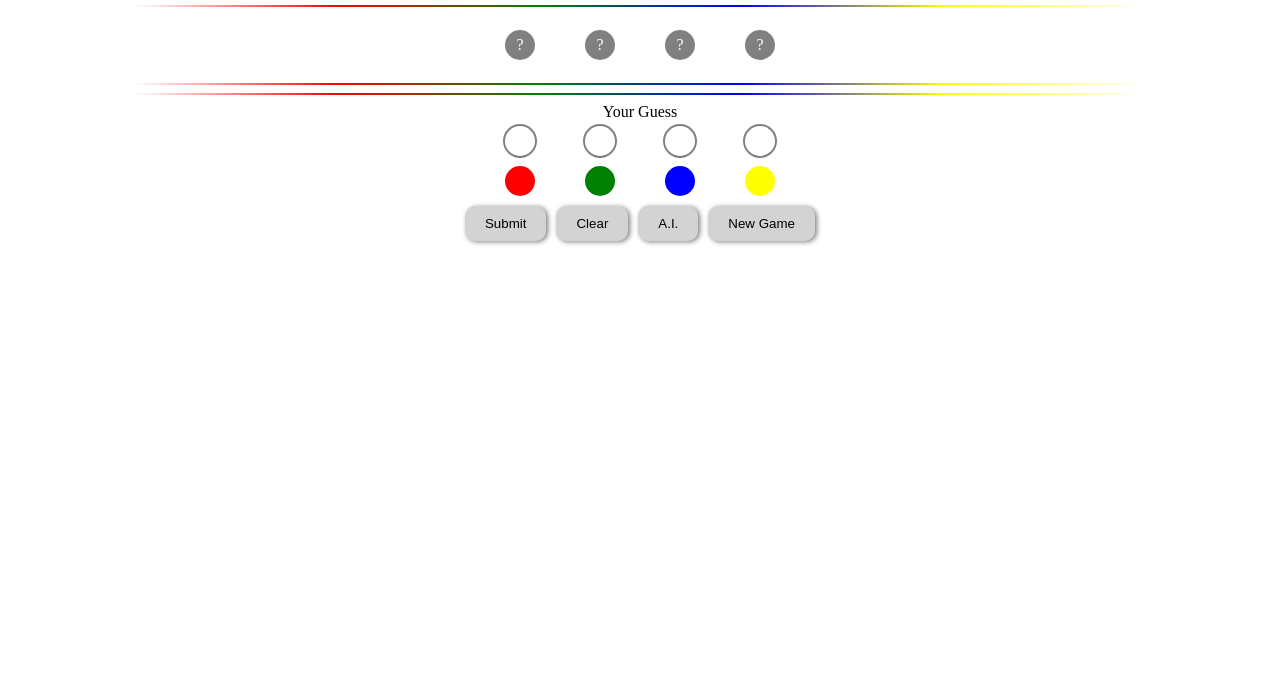
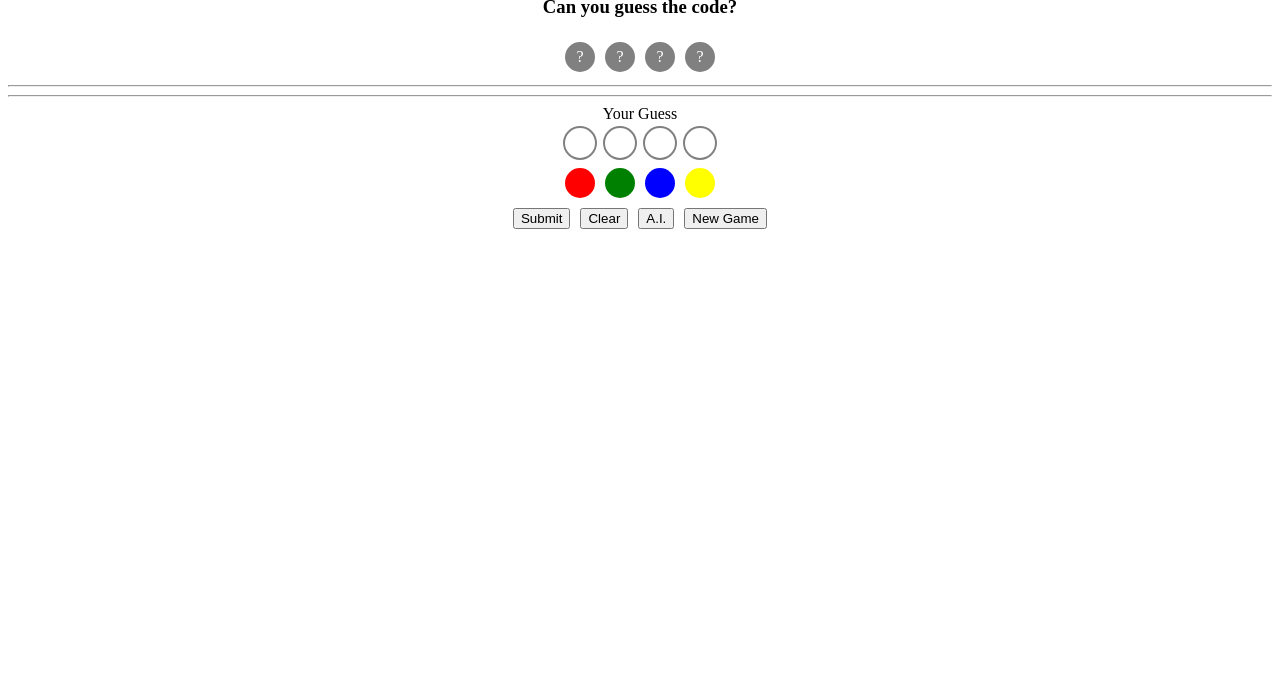
Before and after one commit to DerekParrySLC/codebreaker-complete, a plain HTML site: page index.html in a window 1280 px wide. Shown: the part 112-800 px from the top of the page. Drawn offline with Linux system fonts and the light colour scheme.

Commit message:
Add files via upload

```diff
--- a/index.html
+++ b/index.html
@@ -9,7 +9,6 @@
 	<body>
 		<h1>Codebreaker</h1>
 		<h3 id="banner">Can you guess the code?</h3>
-		<hr>
 		<div id="secret_code"></div>
 		<hr>
 
--- a/my-scripts.js
+++ b/my-scripts.js
@@ -1,5 +1,5 @@
 // Dot colors
-colors = ["red", "green", "blue", "yellow", ];
+colors = ["red", "green", "blue", "yellow",];
 
 // Number of dots in a code
 number = 4;
@@ -11,37 +11,33 @@ previous = document.getElementById("previous");
 guess = document.getElementById("guess");
 menu = document.getElementById("menu");
 
-// Important arrays
-secret = [];
-code = [];
-guess_dots = [];
-all_codes = [];
-remaining_codes = [];
-all_responses = [];
+secret = []; // The secret code
+code = []; // The guess being built
+guess_dots = []; // Dots that show the guess being built
+remaining_codes = []; // Codes that haven't been eliminated
 
-clear_tag = function(tag) { // Clears all children from an html tag
+clear_tag = function(tag) { // Clears all children from an HTML tag
 	while (tag.firstChild) {
 		tag.removeChild(tag.firstChild);
 	}
 }
 
 matches = function(a, b) { // Checks if two arrays match perfectly
-		// Checks to see if two arrays are equal
 		if (a.length !== b.length) {
 			return false;
 		}
 
 		// After this loop, equals is true if all elements of the array are equal
-		var equals = true;
+		let equals = true;
 		for (let i=0; i < a.length; i++) {
 			equals = equals && (a[i] == b[i]);
 		}
 		return equals;
 	}
 
-make_dot = function(color=colors[0], html_class="dot") { // Makes a dot
-	var dot = document.createElement("span");
-	dot.setAttribute("class", html_class);
+make_dot = function(color=colors[0], html_class="dot") { // Makes dot of given class
+	let dot = document.createElement("span");
+	dot.classList.add(html_class);
 	dot.style.backgroundColor = color;
 	return dot;
 }
@@ -54,7 +50,7 @@ clear = function() { // Clears the current guess
 
 	// Empty dots are added to guess_dots and the guess tag to be used later
 	for (let i=0; i < number; i++) {
-		var dot = make_dot("white", "empty");
+		let dot = make_dot("white", "empty");
 		guess_dots.push(dot);
 		guess.appendChild(dot);
 	}
@@ -73,12 +69,12 @@ respond = function(guess, hidden=null) { // Gives response to a guess based on t
 		hidden = secret;
 	}
 
-	var full_matches = 0;
-	var half_matches = 0;
+	let full_matches = 0;
+	let half_matches = 0;
 
 	// Anything that is not a full-match is saved to review for half-matches
-	var unmatched_guess = [];
-	var unmatched_hidden = [];
+	let unmatched_guess = [];
+	let unmatched_hidden = [];
 	for (let i=0; i < hidden.length; i++) {
 		if (hidden[i] == guess[i]) {
 			full_matches++;
@@ -101,7 +97,7 @@ respond = function(guess, hidden=null) { // Gives response to a guess based on t
 }
 
 eliminate = function(guess, response) { // Gives all codes eliminated by a response
-	var eliminated = [];
+	let eliminated = [];
 
 	// Response mismatch means a remaining code can't be the hidden one
 	for (let i=0; i < remaining_codes.length; i++) {
@@ -113,12 +109,12 @@ eliminate = function(guess, response) { // Gives all codes eliminated by a respo
 	return eliminated;
 }
 
-submit = function(code) { // Submits a guess code
-	var response = respond(code);
-	var eliminated = eliminate(code, response);
+function submit(code) { // Submits a guess code
+	let response = respond(code);
+	let eliminated = eliminate(code, response);
 
 	// Remaining possible secrets codes after this guess are determined
-	var remaining = [];
+	let remaining = [];
 	for (let i=0; i < remaining_codes.length; i++) {
 		if (!eliminated.includes(remaining_codes[i])) {
 			remaining.push(remaining_codes[i]);
@@ -127,17 +123,17 @@ submit = function(code) { // Submits a guess code
 	remaining_codes = remaining;
 
 	// The previous_guess and it's response is shown
-	var previous_guess = document.createElement("div");
+	let previous_guess = document.createElement("div");
 
 	// The guess is shown at the top
-	var guessed_code = document.createElement("div");
+	let guessed_code = document.createElement("div");
 	for (let i=0; i < code.length; i++) {
 		guessed_code.appendChild(make_dot(code[i]));
 	}
 	previous_guess.appendChild(guessed_code);
 
 	// The response to the guess is shown below
-	var guess_response = document.createElement("div");
+	let guess_response = document.createElement("div");
 	guess_response.setAttribute("class", "response");
 	guess_response.innerHTML += "<strong>" + response[0] + "</strong> right color/place | ";
 	guess_response.innerHTML += "<strong>" + response[1] + "</strong> right color, wrong place";
@@ -157,6 +153,9 @@ submit = function(code) { // Submits a guess code
 		banner.innerText = "Success!";
 
 	}
+
+	// The guess is cleared
+	clear();
 }
 
 make_all_codes = function make_all_codes(base=null) { // Provides all possible codes
@@ -166,7 +165,7 @@ make_all_codes = function make_all_codes(base=null) { // Provides all possible c
 			base.push([colors[i]]);
 		}
 	} else { // This is recursion in this function
-		var longer = [];
+		let longer = [];
 		for (let i=0; i < base.length; i++) { // For each base array
 			for (let j=0; j < colors.length; j++) { // Add another array with the next color at the end
 				longer.push(base[i].concat([colors[j]]));
@@ -185,7 +184,7 @@ make_all_codes = function make_all_codes(base=null) { // Provides all possible c
 
 make_all_responses = function make_all_responses() { // Provides all possible reponses
 	// Every combination of full and half matches smaller than number is produced
-	var responses = [];
+	let responses = [];
 	for (let i=0; i <= number; i++) {
 		for (let j=0; i + j <= number; j++) {
 			responses.push([i, j]);
@@ -195,28 +194,30 @@ make_all_responses = function make_all_responses() { // Provides all possible re
 }
 
 random = function() { // Provides a random code of colors
-	choose = function(choices) { // Picks a random element choices
+	choose = function(choices) { // Picks a random element from choices
 		return choices[Math.floor(Math.random() * choices.length)];
 	}
 
-	// A result filled with random elements from colors is returned
-	var result = [];
+	// An array of random colors is returned
+	let result = [];
 	while (result.length < number) {
-		result = result.concat(choose(colors));
+		result[result.length] = choose(colors);
 	}
 	return result;
 }
 
-ai = function() { // Artificial intelligence that plays the game
-	// Start with assuming the first in the list is best, but look for something better
-	var guess = remaining_codes[0];
-	var best = 1;
+ai = function() { // Game playing artificial intelligence
+	// The first remaining code will win or at least eliminate itself
+	let guess = remaining_codes[0];
+	let best = 1;
 
 	for (let i=0; i < all_codes.length; i++) { // Each potential code is checked
-		var eliminations = [];
+		let eliminations = [];
+
 		for (let j=0; j < all_responses.length; j++) { // against each potential response
 			eliminations.push(eliminate(all_codes[i], all_responses[j]).length);
 		}
+
 		if (Math.min(...eliminations) > best) { // and the code with the best minimum is found
 			guess = all_codes[i];
 			best = Math.min(...eliminations);
@@ -245,7 +246,7 @@ reset = function reset() {
 
 	// Dummy question marks are put in place of the secret code
 	for (let i=0; i < number; i++) {
-		var dot = make_dot("gray", "dots");
+		let dot = make_dot("gray", "dots");
 		dot.appendChild(document.createTextNode("?"));
 		secret_code.appendChild(dot);
 	}
@@ -254,38 +255,32 @@ reset = function reset() {
 	clear();
 
 	// The colored circles to click when making a guess are added
-	var click_dots = document.createElement("div");
-	for (let i=0; i < number; i++) {
-		var dot = make_dot(colors[i]);
-		dot.addEventListener("click", function () {
-			add_to_guess(colors[i]);
-		})
+	let click_dots = document.createElement("div");
+	for (let i=0; i < colors.length; i++) {
+		let dot = make_dot(colors[i]);
+		dot.onclick = function () {add_to_guess(colors[i]);};
 		click_dots.appendChild(dot);
 	}
 	menu.appendChild(click_dots);
 
 	// Buttons are created
-	var submit_button = document.createElement("button");
-	submit_button.addEventListener("click", function () {
-		// Submits the current guess
-		submit(code);
-		clear();
-	});
+	let submit_button = document.createElement("button");
+	submit_button.onclick = function () {submit(code);};
 	submit_button.appendChild(document.createTextNode("Submit"));
 	menu.appendChild(submit_button);
 
-	var clear_button = document.createElement("button");
-	clear_button.addEventListener("click", clear);
+	let clear_button = document.createElement("button");
+	clear_button.onclick = clear;
 	clear_button.appendChild(document.createTextNode("Clear"));
 	menu.appendChild(clear_button);
 
-	var ai_button = document.createElement("button");
-	ai_button.addEventListener("click", ai);
+	let ai_button = document.createElement("button");
+	ai_button.onclick = ai;
 	ai_button.appendChild(document.createTextNode("A.I."));
 	menu.appendChild(ai_button);
 
-	var new_game_button = document.createElement("button");
-	new_game_button.addEventListener("click", reset);
+	let new_game_button = document.createElement("button");
+	new_game_button.onclick = reset;
 	new_game_button.appendChild(document.createTextNode("New Game"));
 	menu.appendChild(new_game_button);
 }
--- a/my-styles.css
+++ b/my-styles.css
@@ -3,58 +3,24 @@ body {
 	margin-top: 50px;
 }
 
-h1 {
-	font-family: monospace;
-	font-size: 50px;
-	margin: -10px;
-}
-
-h3 {
-	margin: 0px;
-	font-family: sans-serif;
-}
-
-.response {
-	font-size: small;
-}
 button {
-	background-color: lightgray;
-	border: none;
-	border-radius: 10px;
-	box-shadow: 2px 1px 5px gray;
-	padding: 10px 20px;
 	margin: 5px;
-}
-
-button:focus {
-	outline: none;
-}
-
-hr {
-	width: 80%;
-	border: 0;
-	height: 2px;
-	background-image: linear-gradient(to right, rgba(255, 255, 255, .1), red, green, blue, yellow, rgba(255, 255, 255, .1));
 }
 
 span {
 	display: inline-block;
-	text-align: center;
-	vertical-align: middle;
 	line-height: 30px;
 	color: white;
 	border-radius: 50%;
 	height: 30px;
 	width: 30px;
 	margin: 5px;
-	margin-left: 25px;
-	margin-right: 25px;
-}
-
-#secret_code {
-	padding: 10px;
 }
 
 .empty {
 	box-shadow: 0px 0px 0px 2px gray;
 }
+
+.response {
+	font-size: small;
+}
```
